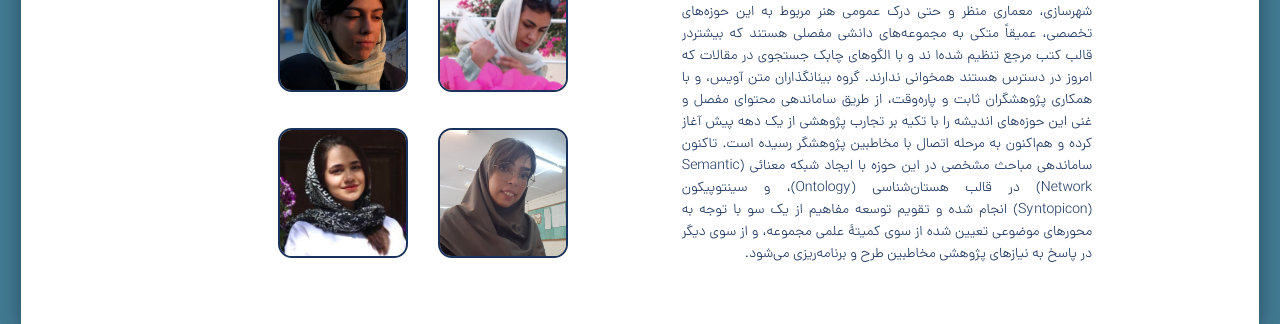
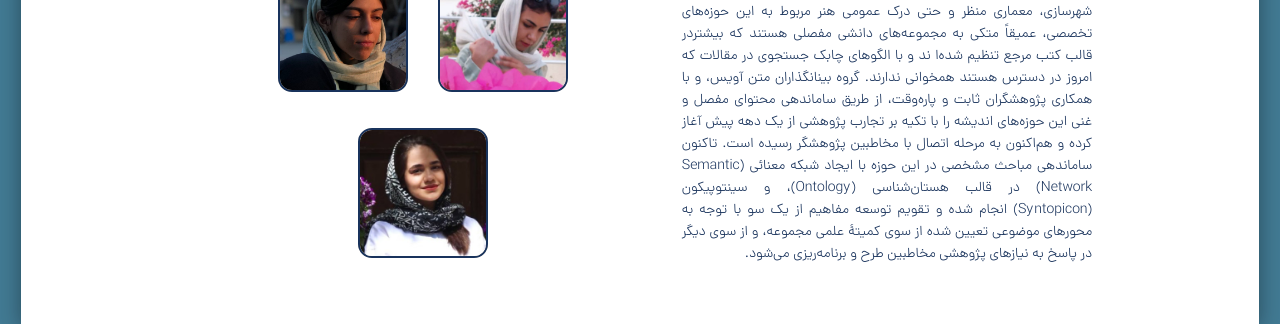
Before and after one commit to denashams/flashcard-fontend, a React (Create React App) app: page / in a window 1280 px wide. Shown: the part 980-1304 px from the top of the page. Built offline with nearby package versions, Linux system fonts and the light colour scheme; grey boxes are pictures that could not be loaded.

Commit message:
Update About.jsx

```diff
--- a/src/components/landing-components/about/About.jsx
+++ b/src/components/landing-components/about/About.jsx
@@ -6,7 +6,6 @@ import shamsizadeh from "../../../assets/shamsizadeh.jpg";
 import sinaiyan from "../../../assets/sinaiyan.jpg";
 import mirmohamadi from "../../../assets/mirmohamadi.jpg";
 import baqeri from "../../../assets/baqeri.jpg";
-import bargostovan from "../../../assets/bargostovan.jpg";
 
 // import { BsAwardFill } from "react-icons/bs";
 // import { HiUserGroup } from "react-icons/hi";
@@ -62,12 +61,7 @@ const About = () => {
                     <figcaption>مهسا باقری</figcaption>
                   </figure>
                 </div>
-                <div class="flip-3d">
-                  <figure>
-                    <img src={bargostovan} alt="Morvarid Bargostovan" />
-                    <figcaption>مروارید برگستوان</figcaption>
-                  </figure>
-                </div>
+
               </div>
             </div>
             <div className="col about-description">
```
